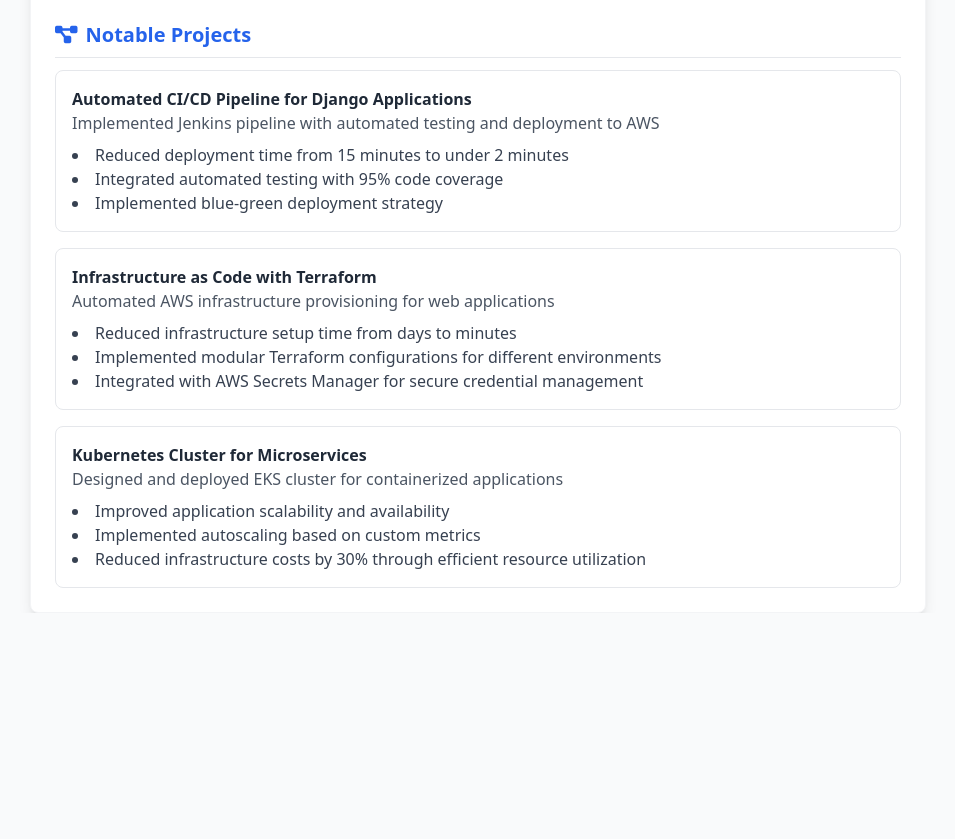
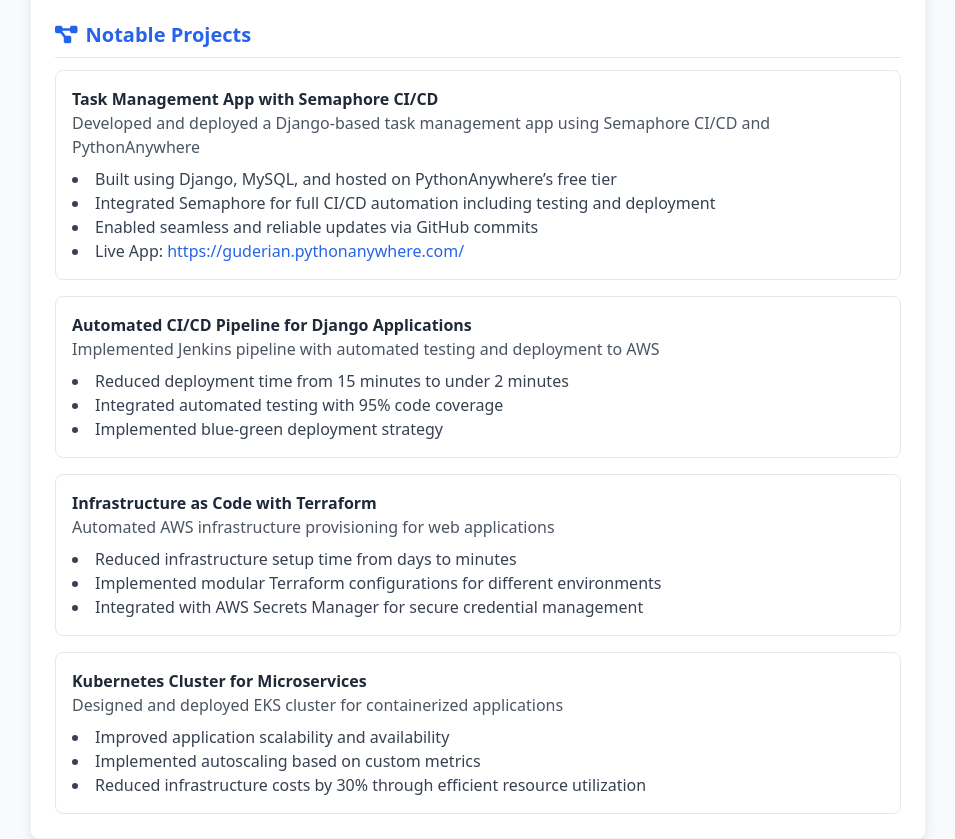
Before and after one commit to guderian120/my_website, a plain HTML site: page resume.html in a window 1280 px wide. Shown: the part 1964-2803 px from the top of the page, without its empty margins (162-1117 px from the left). Before the commit the page ends 2577 px from the top, so only its background shows below. Drawn offline with nearby package versions, Linux system fonts and the light colour scheme.

Commit message:
updated resume with new project semaphore

```diff
--- a/resume.html
+++ b/resume.html
@@ -274,6 +274,16 @@
         <i class="fas fa-project-diagram mr-2"></i> Notable Projects
       </h2>
       <div class="space-y-4">
+	  <div class="border border-gray-200 rounded-lg p-4 hover:shadow-md transition-shadow">
+          <h3 class="font-semibold">Task Management App with Semaphore CI/CD</h3>
+          <p class="text-gray-600">Developed and deployed a Django-based task management app using Semaphore CI/CD and PythonAnywhere</p>
+          <ul class="list-disc list-inside mt-2 text-gray-700">
+            <li>Built using Django, MySQL, and hosted on PythonAnywhere’s free tier</li>
+            <li>Integrated Semaphore for full CI/CD automation including testing and deployment</li>
+            <li>Enabled seamless and reliable updates via GitHub commits</li>
+            <li>Live App: <a href="https://guderian.pythonanywhere.com/" class="text-blue-600 hover:underline" target="_blank">https://guderian.pythonanywhere.com/</a></li>
+          </ul>
+        </div>
         <div class="border border-gray-200 rounded-lg p-4 hover:shadow-md transition-shadow">
           <h3 class="font-semibold">Automated CI/CD Pipeline for Django Applications</h3>
           <p class="text-gray-600">Implemented Jenkins pipeline with automated testing and deployment to AWS</p>
```
Also changed, not shown: 2 other files.
